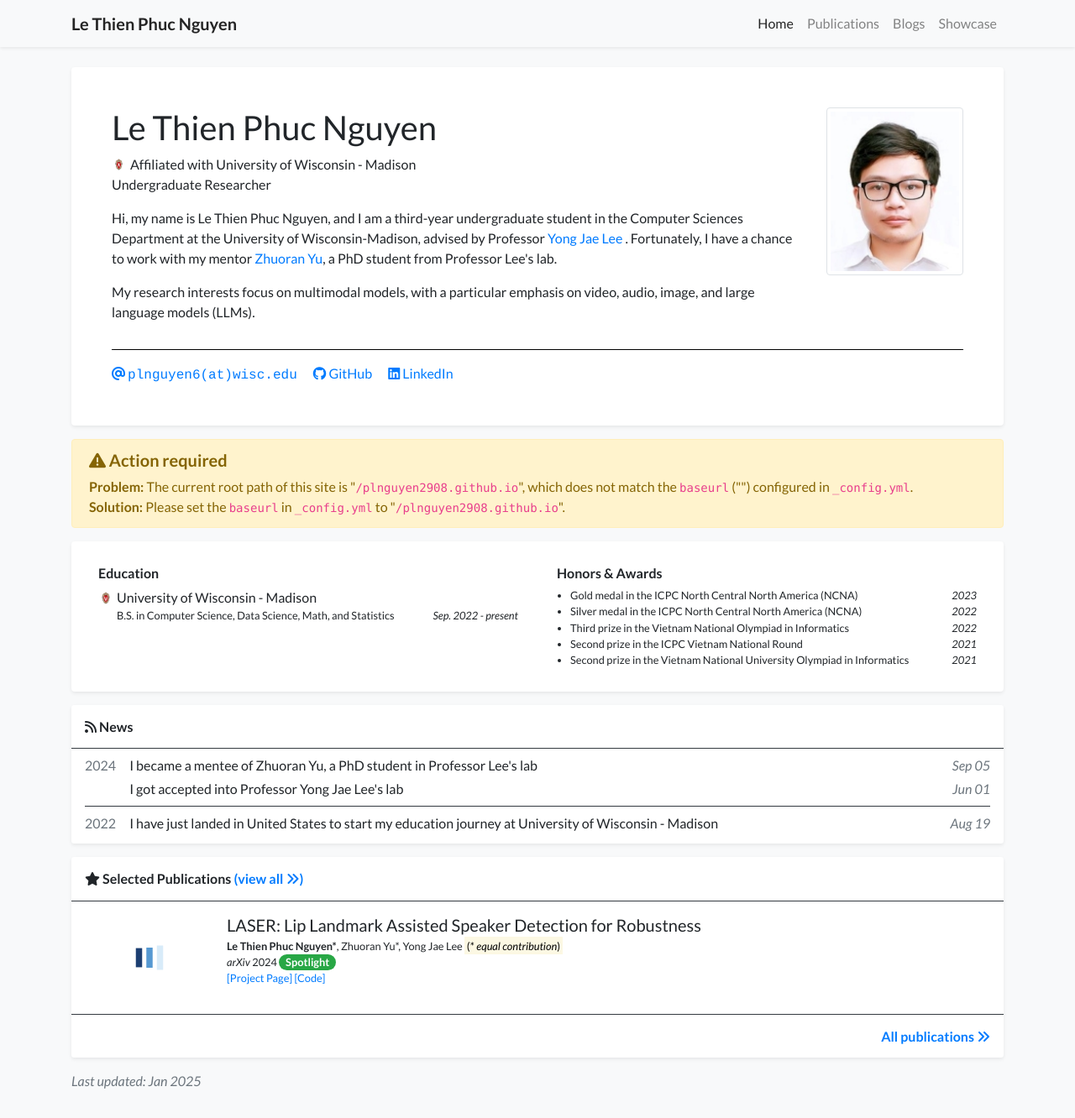
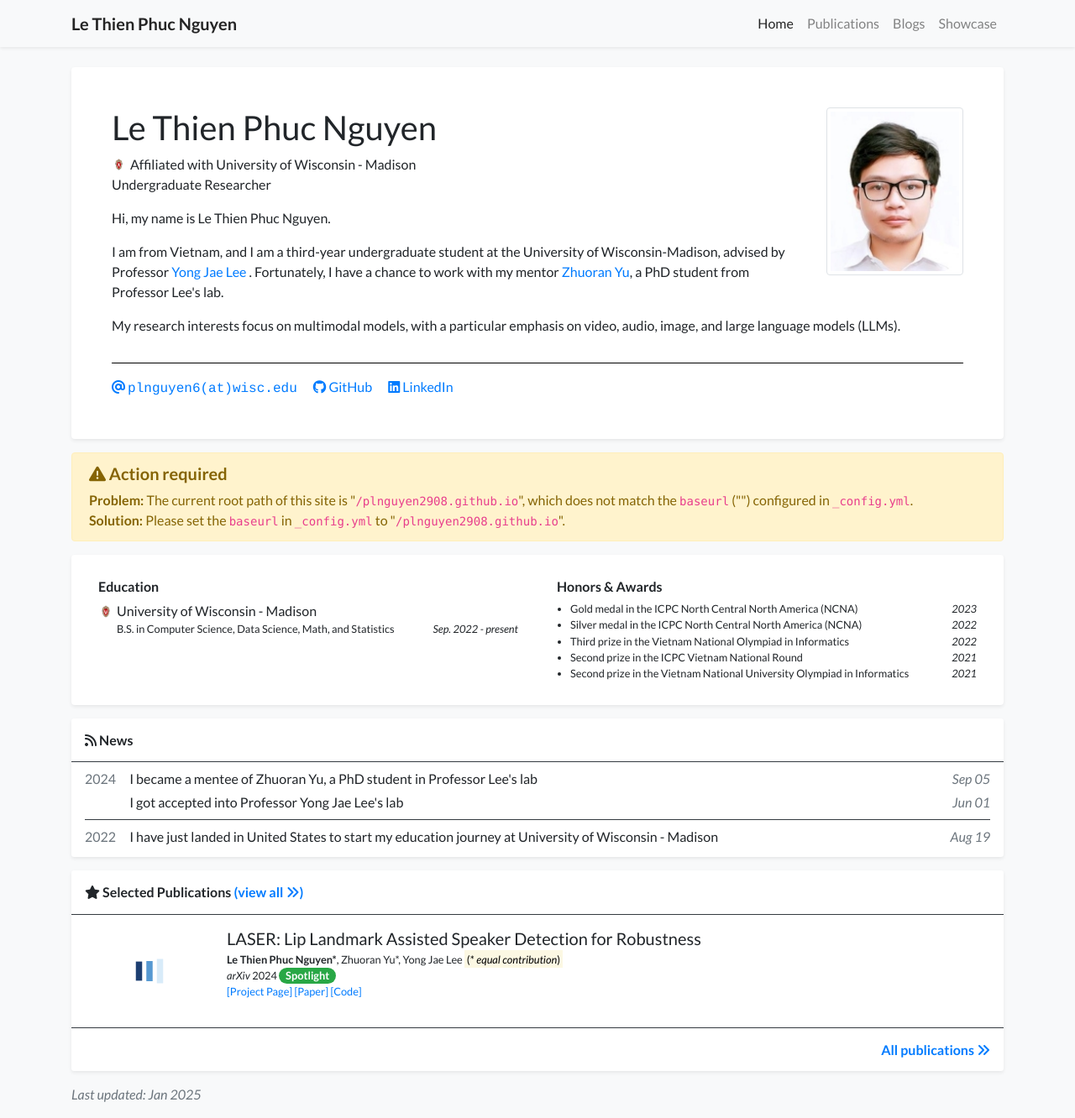
Before and after one commit to plnguyen2908/plnguyen2908.github.io, a Jekyll site: the page built from index.html, in a window 1280 px wide and 1332 px high. Shown: the whole window at 84% size. Built offline with Jekyll 4.4.1, drawn with Linux system fonts in a browser that asks for light colours; nearby versions of some CDN libraries; a style sheet for code colours, icons or effects is not loaded.

Commit message:
add laser's paper link

```diff
--- a/_data/profile.yml
+++ b/_data/profile.yml
@@ -21,8 +21,7 @@
 short_bio_text_justify: false
 short_bio: <div>
   <p>
-  Hi, my name is Le Thien Phuc Nguyen, and I am a third-year undergraduate student in the Computer Sciences Department
-  at the University of Wisconsin-Madison, advised by Professor <a href="https://pages.cs.wisc.edu/~yongjaelee/"> Yong Jae Lee </a>.
+  Hi, my name is Le Thien Phuc Nguyen. </p> <p> I am from Vietnam, and I am a third-year undergraduate student at the University of Wisconsin-Madison, advised by Professor <a href="https://pages.cs.wisc.edu/~yongjaelee/"> Yong Jae Lee </a>.
   Fortunately, I have a chance to work with my mentor <a href="https://www.zhuoranyu.com/">Zhuoran Yu</a>, a PhD student from Professor Lee's lab.
   </p>
   <p>
```
Also changed, not shown: _publications/2024/2024-LASER.md (+1 -0 lines).
